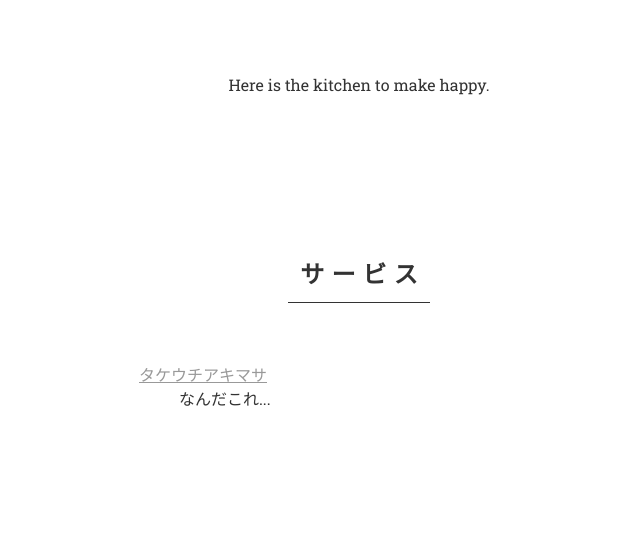
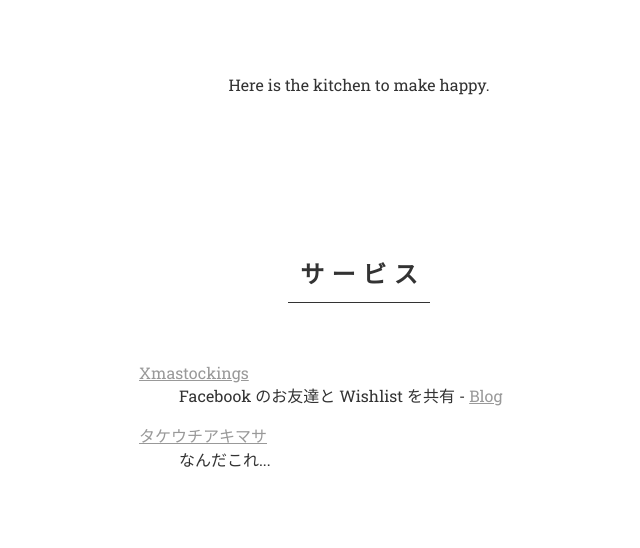
Before and after one commit to katteba/katteba.github.io, a plain HTML site: page index.html in a window 1280 px wide. Shown: the part 164-712 px from the top of the page, without its empty margins (281-921 px from the left). Drawn offline with Linux system fonts and the light colour scheme.

Commit message:
Add xmastockings

```diff
--- a/assets/css/styles.css
+++ b/assets/css/styles.css
@@ -43,6 +43,10 @@ section {
   margin: 10em 0;
 }
 
+dl dd {
+  margin-bottom: 1em;
+}
+
 body > footer {
   color: #aaa;
   font-weight: 100;
--- a/index.html
+++ b/index.html
@@ -16,6 +16,8 @@
         <h2><span>サービス</span></h2>
 
         <dl>
+          <dt><a target="_blank" href="http://xmastockings.com/">Xmastockings</a></dt>
+          <dd>Facebook のお友達と Wishlist を共有 - <a target="_blank" href="http://riaf.jp/2013/11/24/just-married.html">Blog</a></dd>
           <dt><a target="_blank" href="http://takmsapp.katteba.com">タケウチアキマサ</a></dt>
           <dd>なんだこれ...</dd>
         </dl>
```
